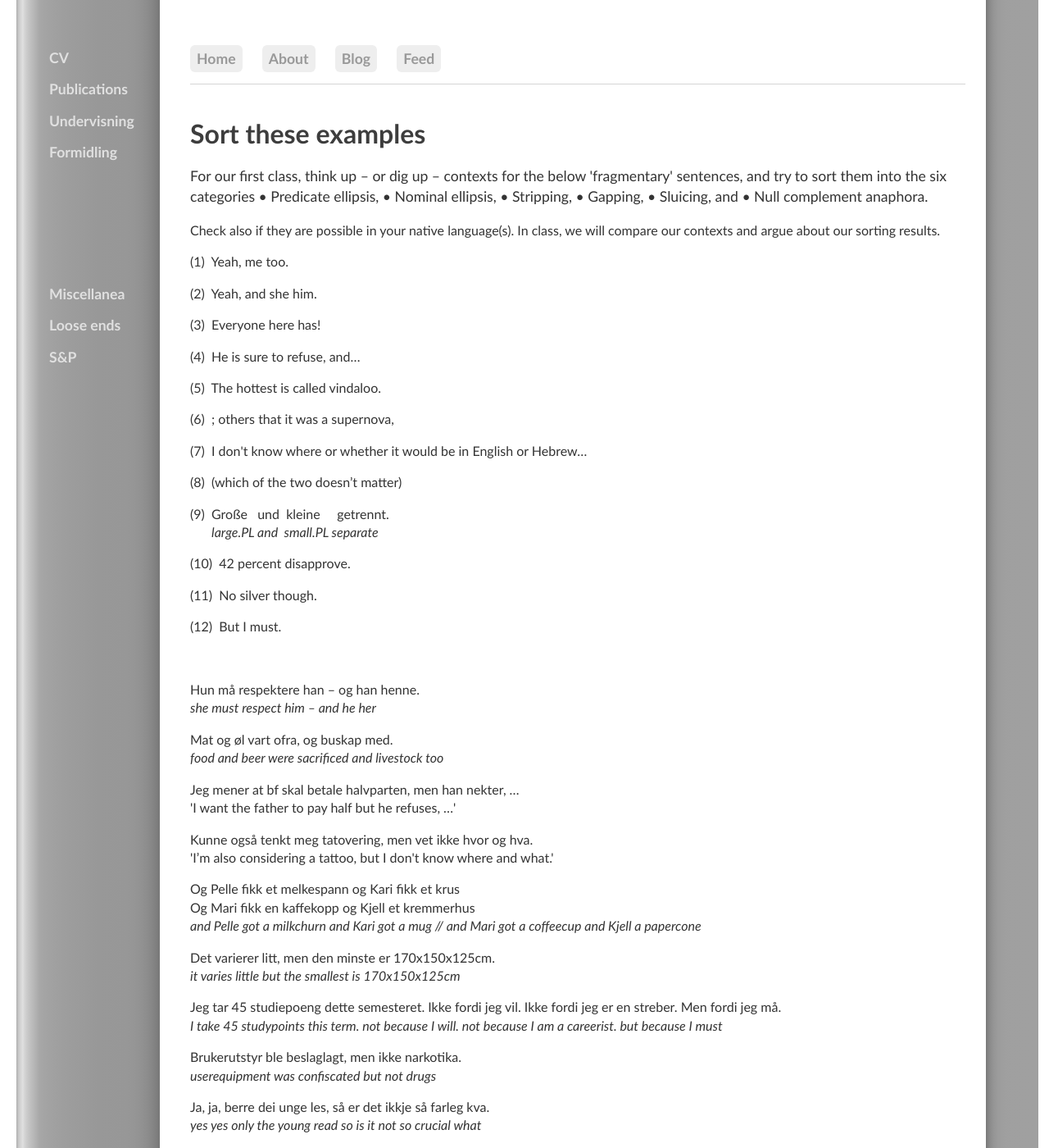
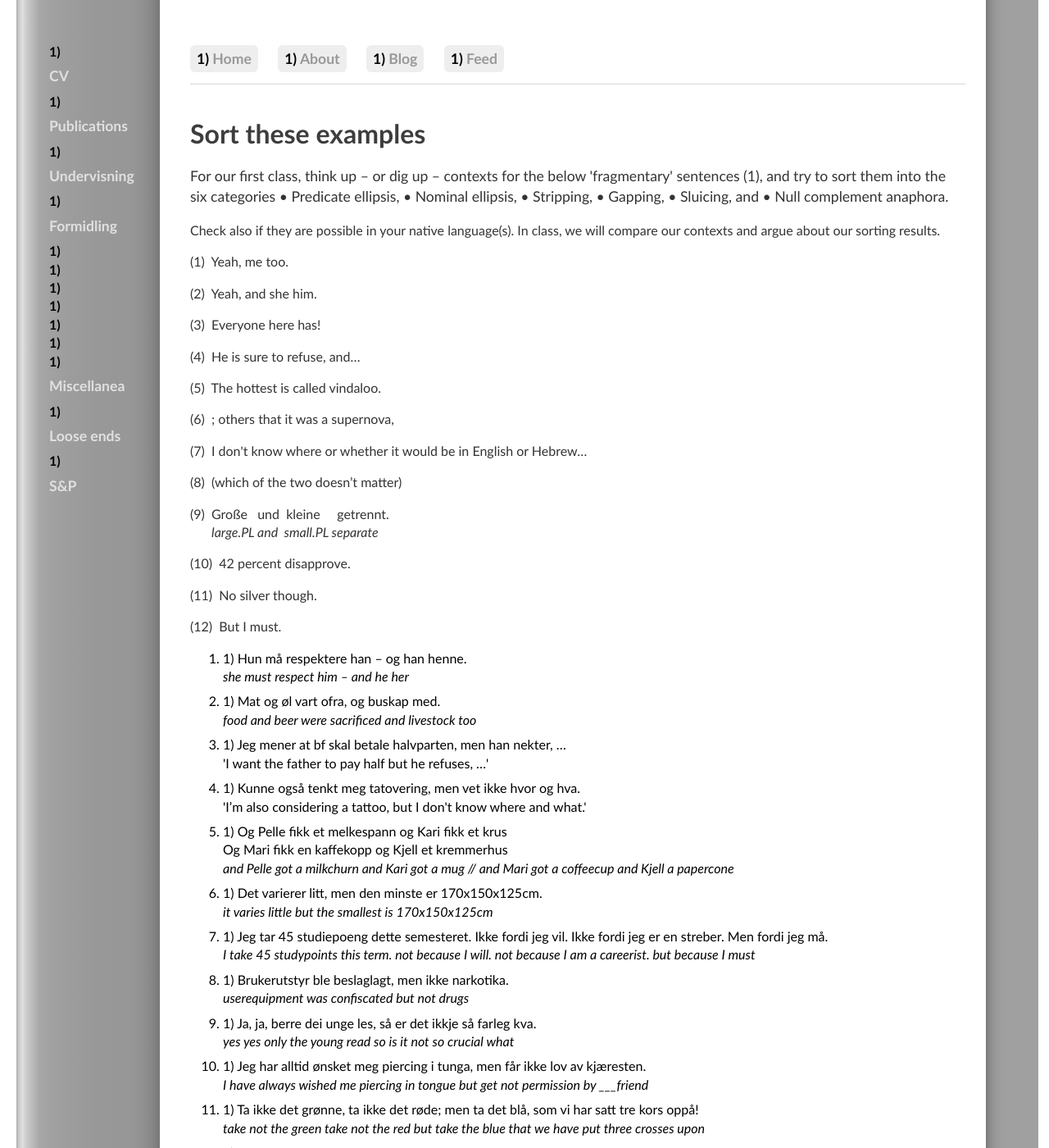
Before and after one commit to kjelljs/kjelljs.github.io, a Jekyll site: the page built from courses/ellipsis/consider.html, in a window 1280 px wide and 1400 px high. Shown: the whole window at 82% size. Built offline with Jekyll 4.4.1, drawn with Linux system fonts in a browser that asks for light colours.

Commit message:
Update consider.html

```diff
--- a/courses/ellipsis/consider.html
+++ b/courses/ellipsis/consider.html
@@ -4,8 +4,17 @@
 
 ---
 
+<style>
+li:before {
+  content: counter(item) ") ";
+  counter-increment: item;
+  display: marker;
+  width: 2em;
+}
+</style>
+
 <div class="ingress">
-  <p>For our first class, think up – or dig up – contexts for the below 'fragmentary' sentences, and try to sort them into the six categories • Predicate ellipsis, • Nominal ellipsis, • Stripping, • Gapping, • Sluicing, and • Null complement anaphora.</p></div>
+  <p>For our first class, think up – or dig up – contexts for the below 'fragmentary' sentences (1), and try to sort them into the six categories • Predicate ellipsis, • Nominal ellipsis, • Stripping, • Gapping, • Sluicing, and • Null complement anaphora.</p></div>
 <p>Check also if they are possible in your native language(s). In class, we will compare our contexts and argue about our sorting results.</p>
 
 <p>(1)  Yeah, me too.</p>
@@ -32,28 +41,29 @@
 
 <p>(12)  But I must.</p>
 
-<p> </p>
+<p></p>
 
-<p>Hun må respektere han – og han henne.<br><em>she must respect him – and he her</em></p>
+<ol><li>Hun må respektere han – og han henne.<br><em>she must respect him – and he her</em></li>
 
-<p>Mat og øl vart ofra, og buskap med.<br><em>food and beer were sacrificed and livestock too</em></p>
+<li>Mat og øl vart ofra, og buskap med.<br><em>food and beer were sacrificed and livestock too</em></li>
 
-<p>Jeg mener at bf skal betale halvparten, men han nekter, …<br>'I want the father to pay half but he refuses, …'</p>
+<li>Jeg mener at bf skal betale halvparten, men han nekter, …<br>'I want the father to pay half but he refuses, …'</li>
 
-<p>Kunne også tenkt meg tatovering, men vet ikke hvor og hva.<br>'I’m also considering a tattoo, but I don't know where and what.'</p>
+<li>Kunne også tenkt meg tatovering, men vet ikke hvor og hva.<br>'I’m also considering a tattoo, but I don't know where and what.'</li>
 
-<p>Og Pelle fikk et melkespann og Kari fikk et krus<br>Og Mari fikk en kaffekopp og Kjell et kremmerhus<br><em>and Pelle got a milkchurn and Kari got a mug // and Mari got a coffeecup and Kjell a papercone</em></p>
+<li>Og Pelle fikk et melkespann og Kari fikk et krus<br>Og Mari fikk en kaffekopp og Kjell et kremmerhus<br><em>and Pelle got a milkchurn and Kari got a mug // and Mari got a coffeecup and Kjell a papercone</em></li>
 
-<p>Det varierer litt, men den minste er 170x150x125cm.<br><em>it varies little but the smallest is 170x150x125cm</em></p>
+<li>Det varierer litt, men den minste er 170x150x125cm.<br><em>it varies little but the smallest is 170x150x125cm</em></li>
 
-<p>Jeg tar 45 studiepoeng dette semesteret. Ikke fordi jeg vil. Ikke fordi jeg er en streber. Men fordi jeg må.<br><em>I take 45 studypoints this term. not because I will. not because I am a careerist. but because I must</em></p>
+<li>Jeg tar 45 studiepoeng dette semesteret. Ikke fordi jeg vil. Ikke fordi jeg er en streber. Men fordi jeg må.<br><em>I take 45 studypoints this term. not because I will. not because I am a careerist. but because I must</em></li>
 
-<p>Brukerutstyr ble beslaglagt, men ikke narkotika.<br><em>userequipment was confiscated but not drugs</em></p>
+<li>Brukerutstyr ble beslaglagt, men ikke narkotika.<br><em>userequipment was confiscated but not drugs</em></li>
 
-<p>Ja, ja, berre dei unge les, så er det ikkje så farleg kva.<br><em>yes yes only the young read so is it not so crucial what</em></p>
+<li>Ja, ja, berre dei unge les, så er det ikkje så farleg kva.<br><em>yes yes only the young read so is it not so crucial what</em></li>
 
-<p>Jeg har alltid ønsket meg piercing i tunga, men får ikke lov av kjæresten.<br><em>I have always wished me piercing in tongue but get not permission by ___friend</em></p>
+<li>Jeg har alltid ønsket meg piercing i tunga, men får ikke lov av kjæresten.<br><em>I have always wished me piercing in tongue but get not permission by ___friend</em></li>
 
-<p>Ta ikke det grønne, ta ikke det røde; men ta det blå, som vi har satt tre kors oppå!<br><em>take not the green take not the red but take the blue that we have put three crosses upon</em></p>
+<li>Ta ikke det grønne, ta ikke det røde; men ta det blå, som vi har satt tre kors oppå!<br><em>take not the green take not the red but take the blue that we have put three crosses upon</em></li>
 
-<p>Emily vel å ikkje ta meir enn ho treng, men det tyder ikkje at ho ikkje kan.<br><em>Emily chooses to not take more than she needs but that means not that she not can</em></p>
+<li>Emily vel å ikkje ta meir enn ho treng, men det tyder ikkje at ho ikkje kan.<br><em>Emily chooses to not take more than she needs but that means not that she not can</em></li>
+</ol>
```
